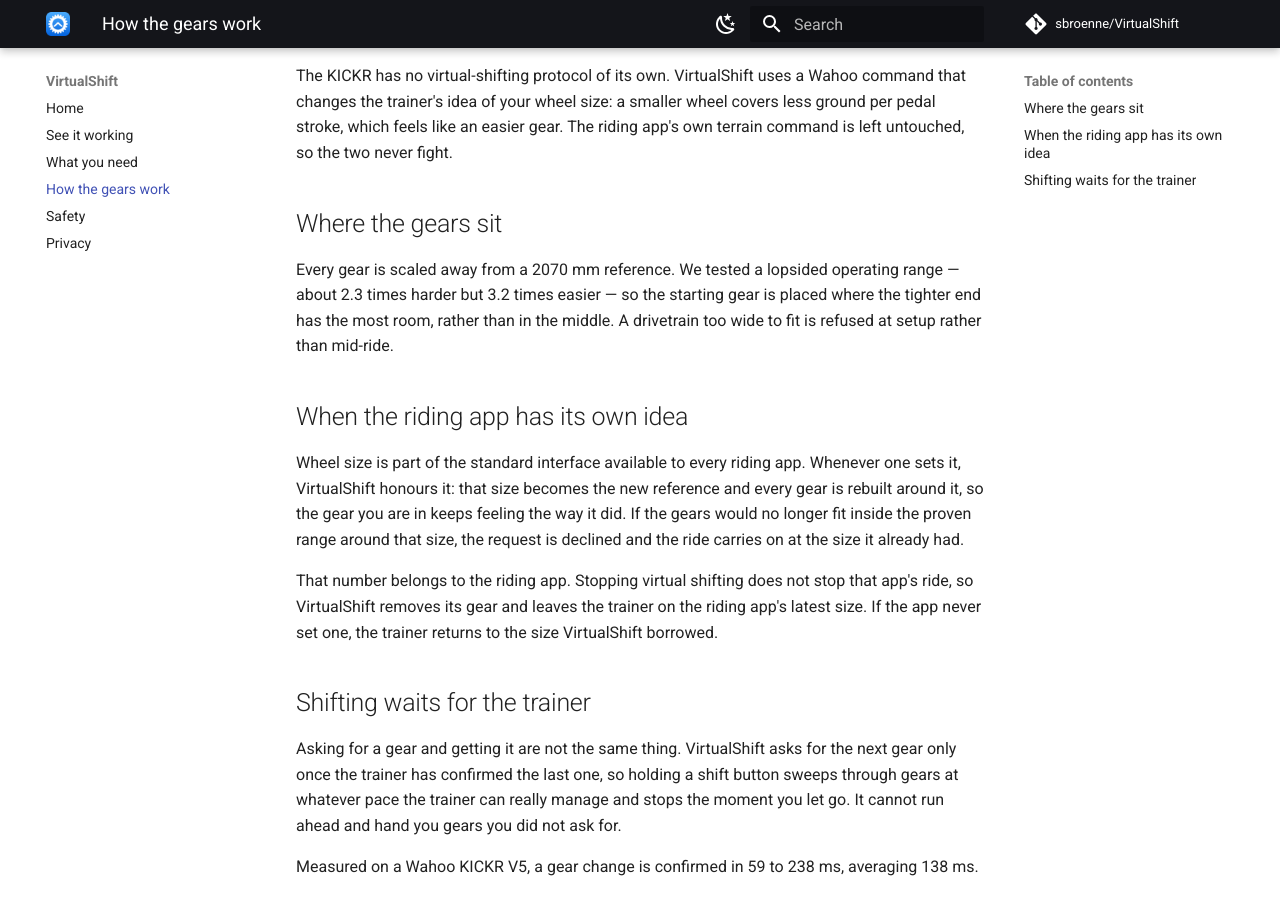
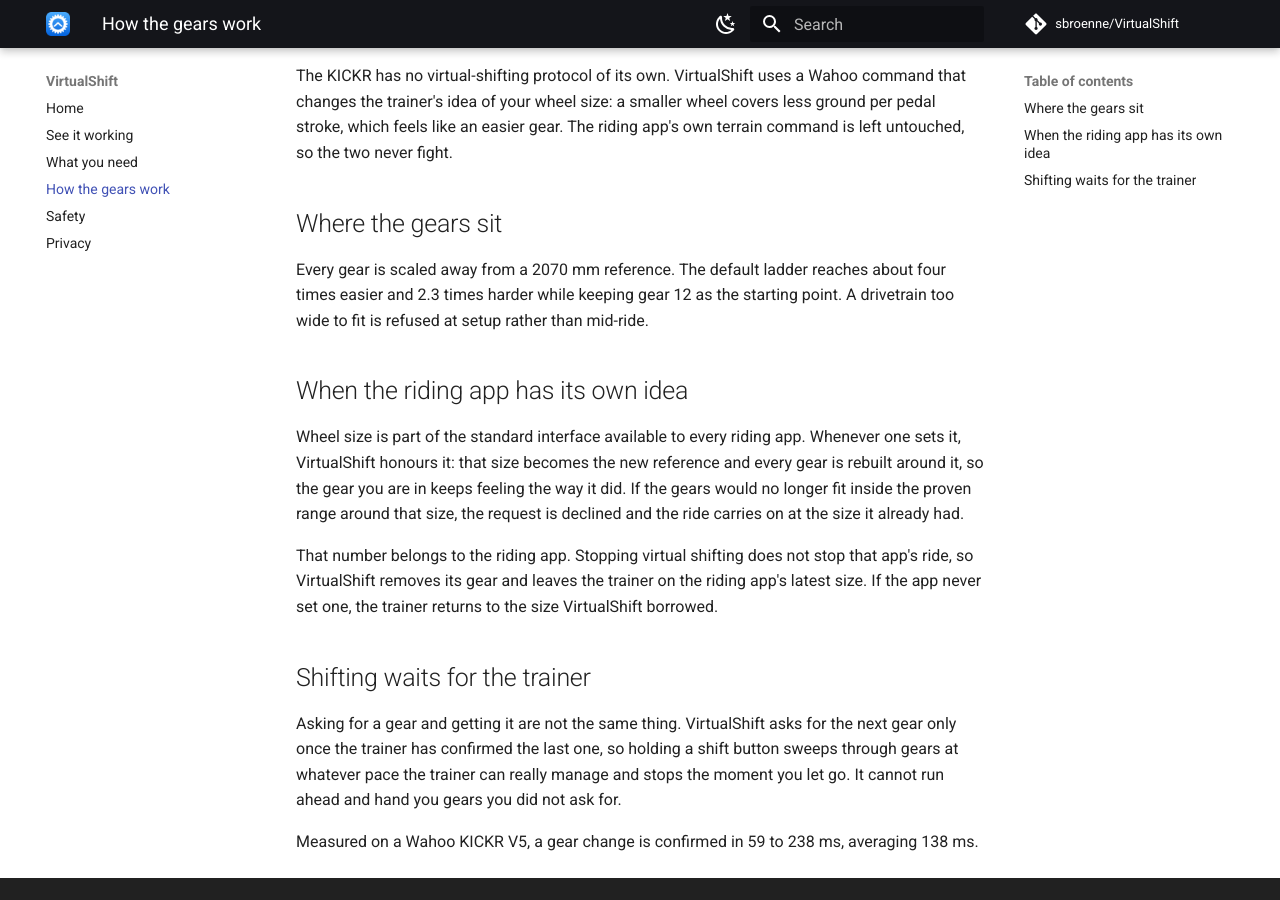
Before and after one commit to sbroenne/VirtualGears, an MkDocs documentation site: the page built from docs/how-it-works.md, in a window 1280 px wide and 900 px high, scrolled down 441 px. Built offline with MkDocs 1.6.1 and Material for MkDocs 9.7.7, drawn with Linux system fonts in a browser that asks for light colours; comment, search, counter and statistics services are not loaded.

Commit message:
Give first gear more room
Extend the lower half of the default 24-speed ladder so gear 1 moves from 646.9 mm to 517.5 mm while gear 12 remains the starting point and the 4735.1 mm hard end stays unchanged. Record the expanded hardware-tested operating range.

Co-authored-by: Copilot App <223556219+Copilot@users.noreply.github.com>

Copilot-Session: 2c3d711c-cb97-4bfa-a302-2d01fe5d2f1f

```diff
--- a/docs/how-it-works.md
+++ b/docs/how-it-works.md
@@ -9,10 +9,10 @@ app's own terrain command is left untouched, so the two never fight.
 
 ## Where the gears sit
 
-Every gear is scaled away from a 2070 mm reference. We tested a lopsided
-operating range — about 2.3 times harder but 3.2 times easier — so the starting
-gear is placed where the tighter end has the most room, rather than in the
-middle. A drivetrain too wide to fit is refused at setup rather than mid-ride.
+Every gear is scaled away from a 2070 mm reference. The default ladder reaches
+about four times easier and 2.3 times harder while keeping gear 12 as the
+starting point. A drivetrain too wide to fit is refused at setup rather than
+mid-ride.
 
 ## When the riding app has its own idea
 
```
Also changed, not shown: README.md (+7 -10 lines), docs/safety.md (+4 -4 lines), 4 other files.
